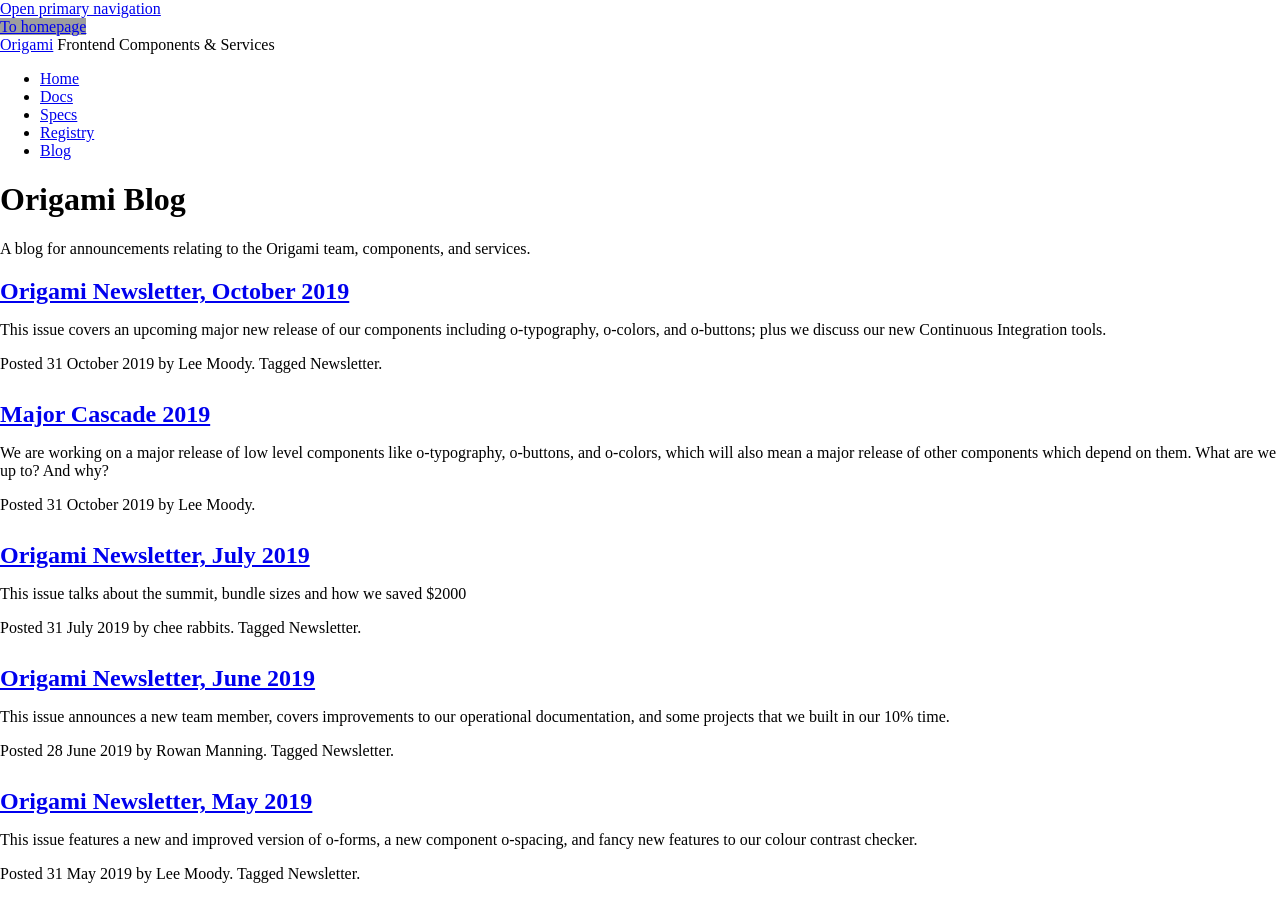
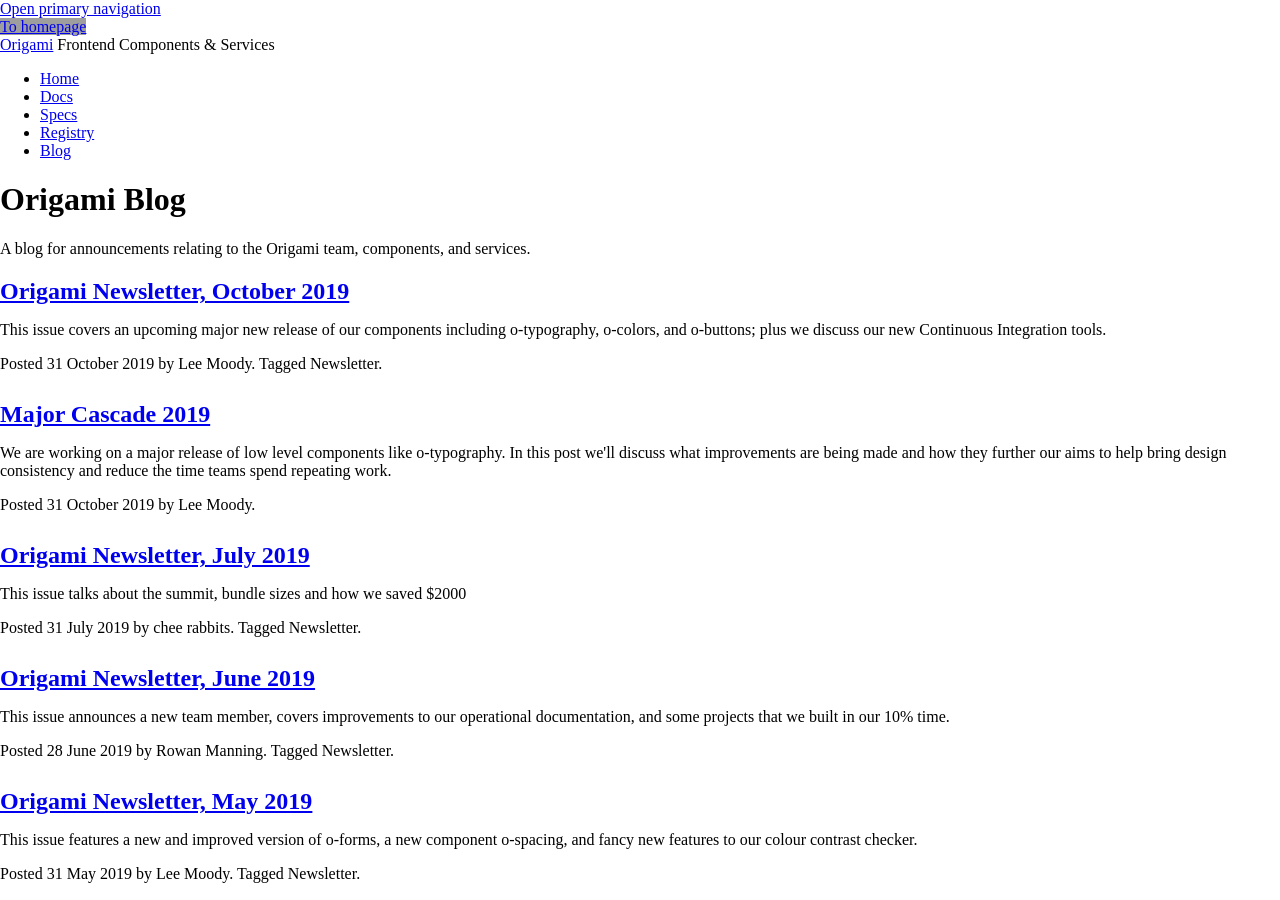
Before and after one commit to Financial-Times/origami-website, a Jekyll site: the page built from pages/blog.html, in a window 1280 px wide and 900 px high. Built offline with Jekyll 4.4.1, drawn with Linux system fonts in a browser that asks for light colours; a style sheet for code colours, icons or effects is not loaded; grey boxes are pictures that could not be loaded.

Commit message:
Update links. Update images. Update migration blurb

```diff
--- a/_posts/2019-10-31-major-cascade.md
+++ b/_posts/2019-10-31-major-cascade.md
@@ -1,6 +1,7 @@
 ---
 title: Major Cascade 2019
-description: We are working on a major release of low level components like o-typography, o-buttons, and o-colors, which will also mean a major release of other components which depend on them. What are we up to? And why?
+description: We are working on a major release of low level components like o-typography. In this post we'll discuss what improvements are being made and how they further our aims to help bring design consistency and reduce the time teams spend repeating work.
+
 author: Lee Moody
 ---
 
@@ -19,21 +20,21 @@ Other components are high level &#8212; complex components which are used in end
 As low level components are used to build other components there are more projects between them and the end product. To make major changes to a low level component means upgrading each project in-between step by step.
 
 <figure>
-	<img alt="" src="https://www.ft.com/__origami/service/image/v2/images/raw/https://origami.ft.com/assets/images/2019-10-31-major-cascade/all-graph.svg?source=origami" />
+	<img alt="" src="/assets/images/2019-10-31-major-cascade/all-graph.svg" />
 	<figcaption class="o-typography-caption">
         An example graph of product dependencies. Low level components o-colors and o-typography branch out; they are included in final products directly and indirectly via other components including o-table. In reality the graph is much more complex because many projects comprise "ft.com".
 	</figcaption>
 </figure>
 
 <figure>
-	<img alt="" src="https://www.ft.com/__origami/service/image/v2/images/raw/https://origami.ft.com/assets/images/2019-10-31-major-cascade/typography-graph.svg?source=origami" />
+	<img alt="" src="/assets/images/2019-10-31-major-cascade/typography-graph.svg" />
 	<figcaption class="o-typography-caption">
         Dependencies on o-typography, a low level dependency, are a large portion of the overall graph. Components in-between including o-buttons and o-table must be upgraded before the end products can be upgraded.
 	</figcaption>
 </figure>
 
 <figure>
-	<img alt="" src="https://www.ft.com/__origami/service/image/v2/images/raw/https://origami.ft.com/assets/images/2019-10-31-major-cascade/table-graph.svg?source=origami" />
+	<img alt="" src="/assets/images/2019-10-31-major-cascade/table-graph.svg" />
 	<figcaption class="o-typography-caption">
         Dependencies on o-table, a high level dependency, are a small portion of the overall graph. If a major version of o-table is released the end products may be updated immediately.
 	</figcaption>
```
Also changed, not shown: _posts/2019-10-31-newsletter.md (+3 -3 lines).
